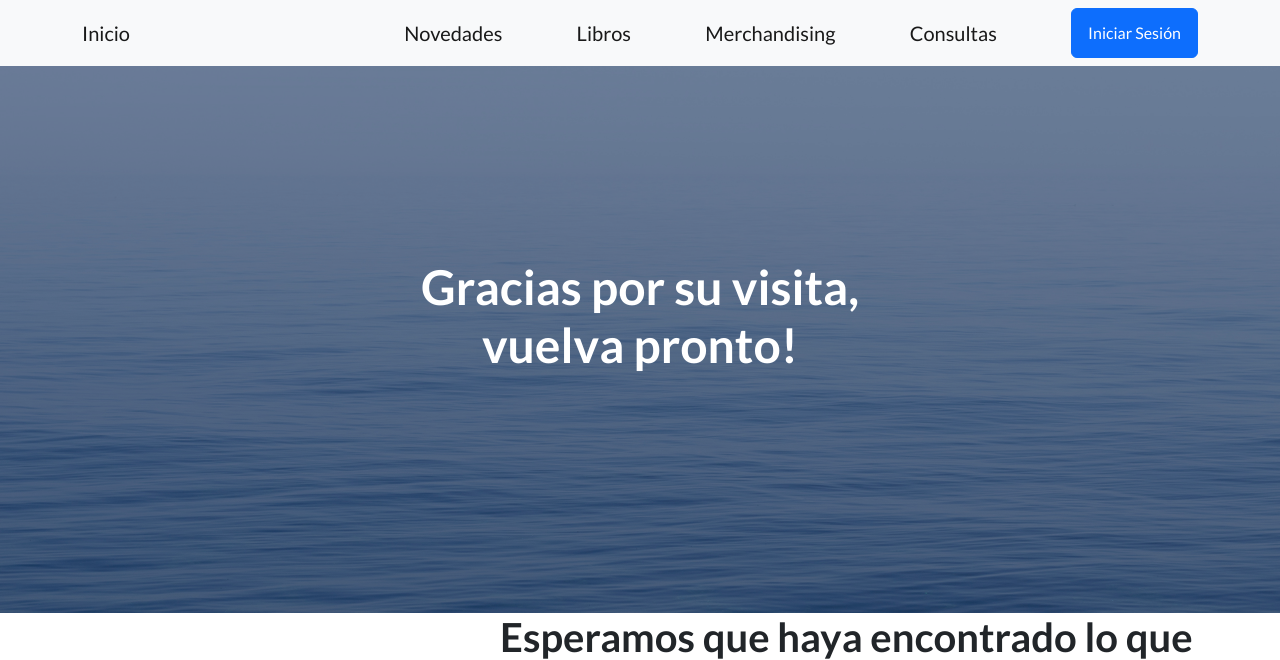
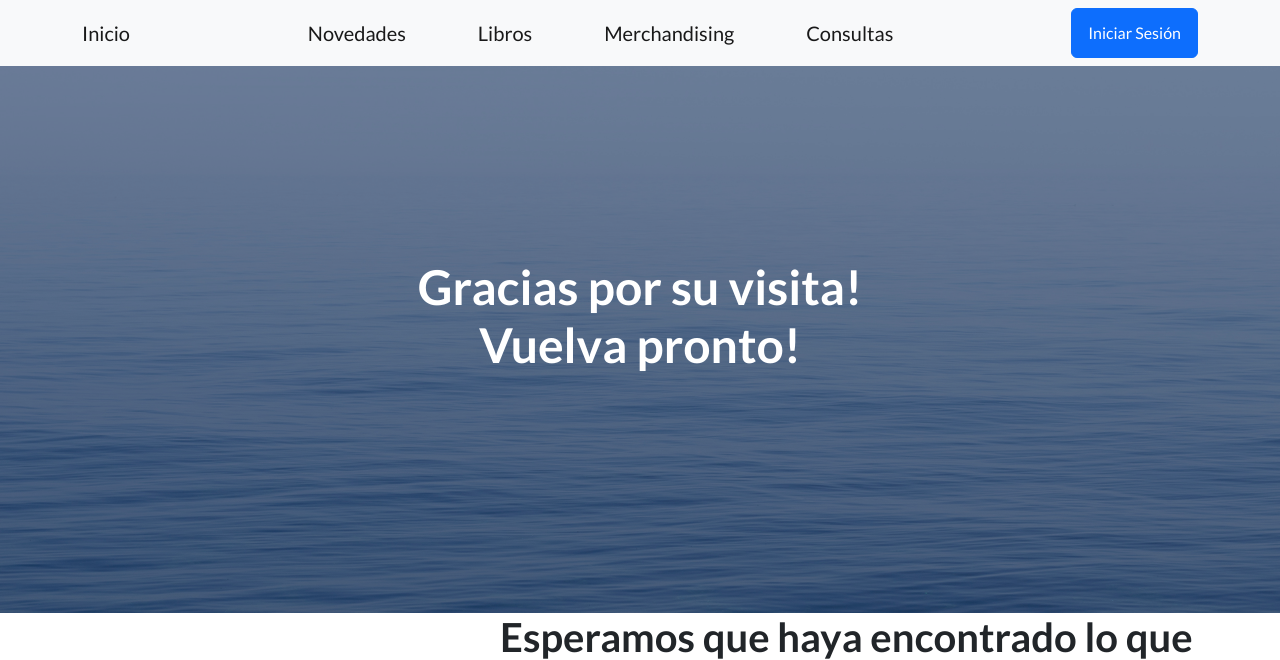
Before and after one commit to FedericoPaal/Proyecto_Final_Paal, a Django app: page /App-Tercera-Pre-Entrega-Paal/logout/ in a window 1280 px wide. Shown: the top 660 px of the page. Run offline with Django 4.2, Linux system fonts and the light colour scheme; some libraries are stand-ins or nearby versions.

Commit message:
Agregamos un par de paddings mas // Arreglamos un poco la estetica de la pagina

```diff
--- a/App_Tercera_Pre_Entrega_Paal/Templates/logout.html
+++ b/App_Tercera_Pre_Entrega_Paal/Templates/logout.html
@@ -1,7 +1,11 @@
 {% extends 'padre.html' %}
 
 {% block header_logout %}
-    <h1 class="mb-5"> Gracias por su visita, vuelva pronto! </h1>
+    <h1 class="mb-5">
+    Gracias por su visita!
+    <br>
+    Vuelva pronto!
+    </h1>
 {% endblock header_logout %}
 
 
--- a/App_Tercera_Pre_Entrega_Paal/Templates/navbar.html
+++ b/App_Tercera_Pre_Entrega_Paal/Templates/navbar.html
@@ -1,13 +1,18 @@
  <!-- Navigation-->
 <nav class="navbar navbar-light bg-light static-top">
     <div class="container">
-        <div class="padding_right_x200">
             <a class="navbar-brand" href="{% url 'Inicio' %}"> Inicio </a>
-        </div>
-        <a class="navbar-brand" href="{% url 'Novedades' %}"> Novedades </a>
-        <a class="navbar-brand" href="{% url 'Libros' %}"> Libros </a>
-        <a class="navbar-brand" href="{% url 'Merchandising' %}"> Merchandising </a>
-        <a class="navbar-brand" href="{% url 'Consultas' %}"> Consultas </a>
+
+            <div class="padding_right_x50">
+            </div>
+
+            <a class="navbar-brand" href="{% url 'Novedades' %}"> Novedades </a>
+            <a class="navbar-brand" href="{% url 'Libros' %}"> Libros </a>
+            <a class="navbar-brand" href="{% url 'Merchandising' %}"> Merchandising </a>
+            <a class="navbar-brand" href="{% url 'Consultas' %}"> Consultas </a>
+
+            <div class="padding_right_x50">
+            </div>
 
         {% if user.is_authenticated %}
             <p> Bienvenido/a {{user.username}} </p>
--- a/App_Tercera_Pre_Entrega_Paal/static/css/mis_estilos.css
+++ b/App_Tercera_Pre_Entrega_Paal/static/css/mis_estilos.css
@@ -7,8 +7,20 @@
     padding-left: 15px;
 }
 
+.padding_left_x35{
+    padding-left: 35px;
+}
+
 .padding_left_x500{
     padding-left: 500px;
+}
+
+.padding_right_x50{
+    padding-right: 50px;
+}
+
+.padding_right_x100{
+    padding-right: 100px;
 }
 
 .padding_right_x200{
--- a/App_Tercera_Pre_Entrega_Paal/views.py
+++ b/App_Tercera_Pre_Entrega_Paal/views.py
@@ -90,7 +90,7 @@ def buscar(req: HttpRequest):
         return render(req, "inicio.html", {"productos": productos})
 
     else:
-        return HttpResponse(f"No se encontró en la búsqueda")
+        return render(req, "inicio.html")
 
 
 def loginView(req):
```
Also changed, not shown: App_Tercera_Pre_Entrega_Paal/Templates/inicio.html (+17 -13 lines), db.sqlite3.
